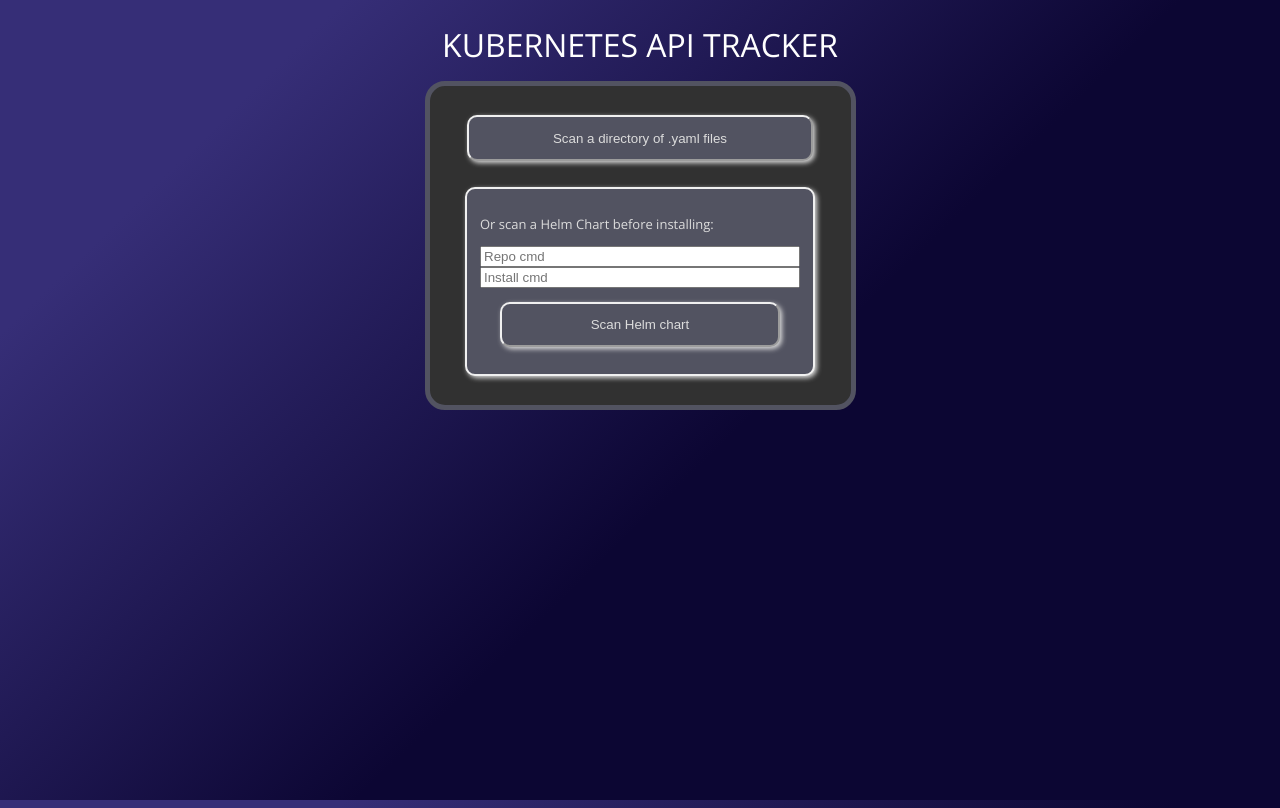
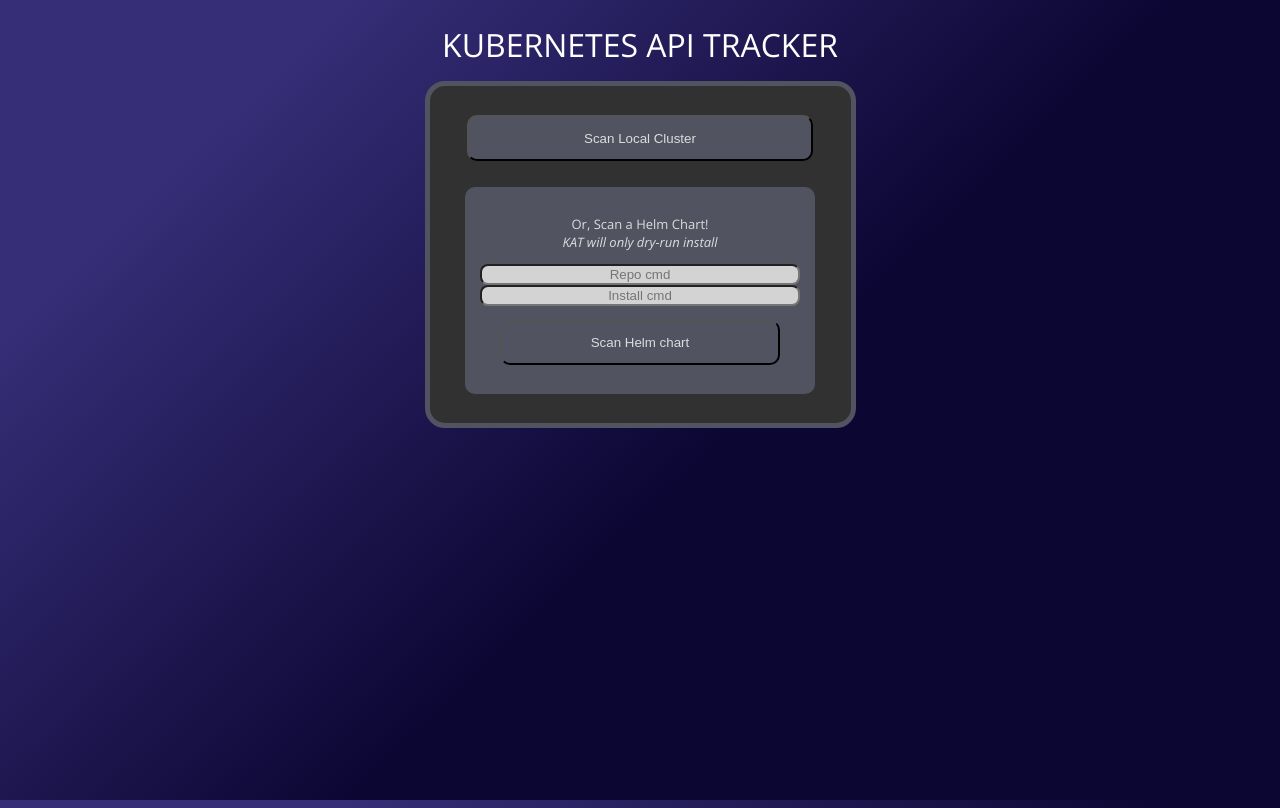
Before and after one commit to oslabs-beta/K8sApiTracker, a React app: page / in a window 1280 px wide. Built offline with nearby package versions, Linux system fonts and the light colour scheme.

Commit message:
Input fields for helm scan now working as expected.

```diff
--- a/src/MainPageContainer.tsx
+++ b/src/MainPageContainer.tsx
@@ -43,7 +43,7 @@
       if (endpoint === '/helm') {
         setLoading(true);
         try {
-          let response = await fetch(`/helm`, {
+          const response = await fetch(`/helm`, {
             method: 'POST',
             headers: {
               "Content-Type": "application/json",
@@ -56,7 +56,7 @@
           const responseData = await response.json();
           console.log('responseData: ', responseData);
           //sort the response data alphabetically by deprecation status
-          responseData.sort((a: any, b: any) => {
+          responseData.sort((a: ApiObj, b: ApiObj) => {
             if (a.deprecationStatus < b.deprecationStatus) return -1;
             if (a.deprecationStatus > b.deprecationStatus) return 1;
             return 0;
@@ -68,35 +68,12 @@
           setLoading(false);
         }
         catch {
-          alert('Repo not linked. Please copy heml repo add command.');
+          alert('Please enter the chart repo & install commands');
           setHelmChartPath('');
           setHelmRepoPath('');
           setLoading(false);
         }
 
-
-        const response = await fetch(`/helm`, {
-          method: 'POST',
-          headers: {
-            "Content-Type": "application/json",
-          },
-          body: JSON.stringify({
-            helmChartPath: helmChartPath,
-            helmRepoPath: helmRepoPath
-          })
-        });
-        const responseData = await response.json();
-        //sort the response data alphabetically by deprecation status
-        responseData.sort((a: ApiObj, b: ApiObj) => {
-          if (a.deprecationStatus < b.deprecationStatus) return -1;
-          if (a.deprecationStatus > b.deprecationStatus) return 1;
-          return 0;
-        })
-        setRowHeader(true);
-        setDependencies(responseData);
-        setHelmChartPath('');
-        setHelmRepoPath('');
-        setLoading(false);
       } else if (endpoint === '/dependencies') {
         setLoading(true);
         const response = await fetch(`${endpoint}`);
--- a/src/ScanButtonsContainer.tsx
+++ b/src/ScanButtonsContainer.tsx
@@ -2,24 +2,27 @@
 import React from 'react';
 
 type ScanButtonsContainerProps = {
-    handleClick: (endpoint: string)=> void,
-    isLoading: boolean,
-    repoHandleChange: (event: React.ChangeEvent<HTMLInputElement>)=> void,
-    chartHandleChange: (event: React.ChangeEvent<HTMLInputElement>)=> void,
-    helmChartPath?: string,
-    helmRepoPath?: string
+  handleClick: (endpoint: string) => void,
+  isLoading: boolean,
+  repoHandleChange: (event: React.ChangeEvent<HTMLInputElement>) => void,
+  chartHandleChange: (event: React.ChangeEvent<HTMLInputElement>) => void,
+  helmChartPath?: string,
+  helmRepoPath?: string
 }
 
 export default function ScanButtonsContainer(props: ScanButtonsContainerProps): React.JSX.Element {
   return (
     <div id='scanButtonContainer'>
-        <ScanButton id={0} key={`scanButton0`} text={'Scan a directory of .yaml files'} onClick={() => props.handleClick('/dependencies')} isLoading={props.isLoading} />
-        <div id='helmSection'>
-          <p>Or scan a Helm Chart before installing:</p>
-          <input type='text' id='helmRepoInput' name='helmRepoInput' placeholder='Repo cmd' onChange={props.repoHandleChange} value={props.helmRepoPath}/>
-          <input type='text' id='helmChartInput' name='helmChartInput' placeholder='Install cmd' onChange={props.chartHandleChange} value={props.helmChartPath}/>
-          <ScanButton id={1} key={'scanButton1'} text='Scan Helm chart' onClick={() => props.handleClick('/helm')} isLoading={props.isLoading}/>
-        </div>
-    </div>
+      <ScanButton id={0} key={`scanButton0`} text={'Scan Local Cluster'} onClick={() => props.handleClick('/dependencies')} isLoading={props.isLoading} />
+      <div id='helmSection'>
+        <p>Or, Scan a Helm Chart!<br />
+          <em> KAT will only dry-run install</em>
+        </p>
+
+        <input type='text' id='helmRepoInput' className="inputFields" name='helmRepoInput' placeholder='Repo cmd' onChange={props.repoHandleChange} value={props.helmRepoPath} />
+        <input type='text' id='helmChartInput' className="inputFields" name='helmChartInput' placeholder='Install cmd' onChange={props.chartHandleChange} value={props.helmChartPath} />
+        <ScanButton id={1} key={'scanButton1'} text='Scan Helm chart' onClick={() => props.handleClick('/helm')} isLoading={props.isLoading} />
+      </div>
+    </div >
   )
 }
--- a/src/static/styles.css
+++ b/src/static/styles.css
@@ -221,6 +221,12 @@
     font-size: 18px;
 }
 
+.inputFields {
+    text-align: center;
+    border-radius: 8px;
+    background-color: lightgray;
+}
+
 .row-content-container {
     max-height: 78vh;
     overflow-y: scroll;
@@ -290,12 +296,14 @@
     border: 2px solid rgb(82, 83, 97);
     background-color: rgb(82, 83, 97);
     border-radius: 10px;
-    border-color: rgb(240, 240, 240);
     padding: 1em;
     font-size: small;
-    box-shadow: 2px 2px 5px;
+    /* border-color: rgb(240, 240, 240); */
+    /* border: solid .1px; */
+    /* box-shadow: 2px 2px 5px; */
     display: flex;
     flex-direction: column;
+    text-align: center;
 }
 
 .scanButton {
@@ -303,8 +311,8 @@
     color: rgb(220, 220, 220);
     background-color: rgb(82, 83, 97);
     border-radius: 10px;
-    border-color: rgb(240, 240, 240);
-    box-shadow: 2px 2px 5px;
+    /* border-color: rgb(240, 240, 240); */
+    /* box-shadow: 1px 2px 1px; */
     width: 26em;
     padding: 1em;
 }
@@ -314,8 +322,8 @@
     color: rgb(220, 220, 220);
     background-color: rgb(82, 83, 97);
     border-radius: 10px;
-    border-color: rgb(240, 240, 240);
-    box-shadow: 2px 2px 5px;
+    /* border-color: rgb(240, 240, 240); */
+    /* box-shadow: 2px 2px 5px; */
     width: 21em;
     padding: 1em;
 }
```
Also changed, not shown: 1 other file (tests, documents, lock files or other folders).
